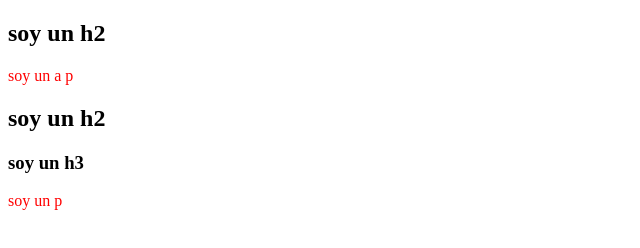
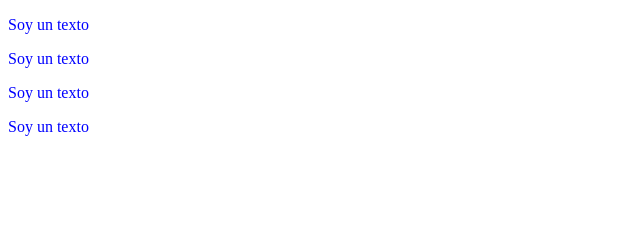
Before and after one commit to RemLiquit/Curso-Definitivo-HTML-Css, a plain HTML site: page css/claseCombinadores/index.html in a window 1280 px wide. Shown: the whole page, without its empty margins (0-640 px from the left). Drawn offline with Linux system fonts and the light colour scheme.

Commit message:
15.3 Combinadores: Hijo y descendiente

```diff
--- a/css/claseCombinadores/index.html
+++ b/css/claseCombinadores/index.html
@@ -8,11 +8,20 @@
   </head>
   <body>
     <div>
-      <h2>soy un h2</h2>
-      <p>soy un a p</p>
-      <h2>soy un h2</h2>
-      <h3>soy un h3</h3>
-      <p>soy un p</p>
+      <div>
+        <article>
+          <p>Soy un texto</p>
+        </article>
+        <article>
+          <p>Soy un texto</p>
+        </article>
+        <section>
+          <div>
+            <p>Soy un texto</p>
+          </div>
+        </section>
+        <p>Soy un texto</p>
+      </div>
     </div>
   </body>
 </html>
--- a/css/claseCombinadores/style.css
+++ b/css/claseCombinadores/style.css
@@ -11,7 +11,11 @@ Descendiente “ ” se refiere a que un elemento esté dentro de otro por ejemp
   padding: 0;
   box-sizing: border-box;
 } */
+/*
+div > p {
+  color: red;
+} */
 
-h2 ~ p {
-  color: red;
+div p {
+  color: blue;
 }
```
